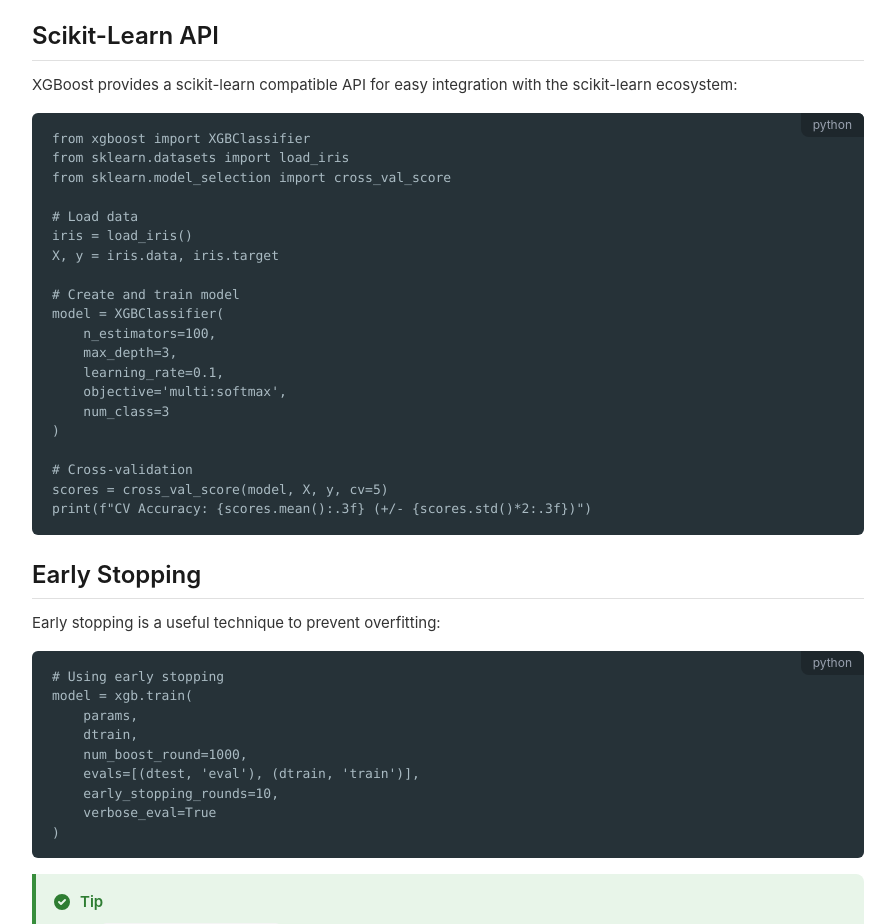
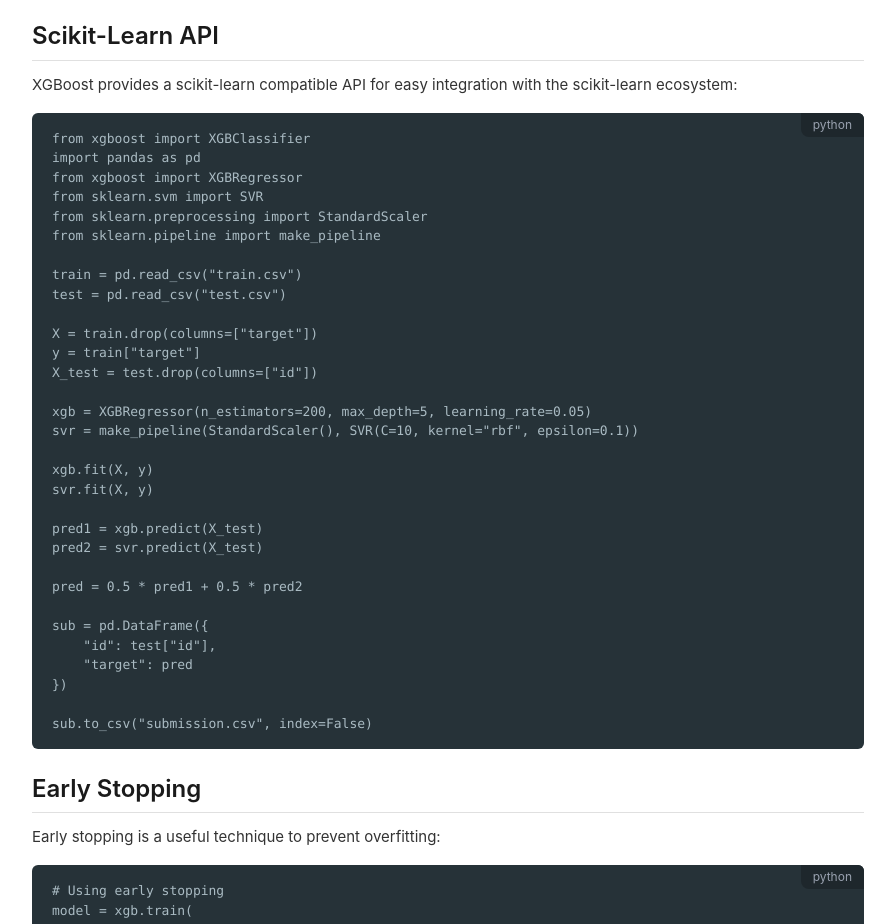
Before and after one commit to Toqtabul/XGBdoc, a React (Vite) app: page /get-started in a window 1280 px wide. Shown: the part 1920-2844 px from the top of the page, without its empty margins (288-1183 px from the left). Built offline with nearby package versions, Linux system fonts and the light colour scheme.

Commit message:
Update GetStarted.jsx

```diff
--- a/src/pages/GetStarted.jsx
+++ b/src/pages/GetStarted.jsx
@@ -103,25 +103,36 @@
         scikit-learn ecosystem:
       </p>
       <CodeBlock language="python">{`from xgboost import XGBClassifier
-from sklearn.datasets import load_iris
-from sklearn.model_selection import cross_val_score
+import pandas as pd
+from xgboost import XGBRegressor
+from sklearn.svm import SVR
+from sklearn.preprocessing import StandardScaler
+from sklearn.pipeline import make_pipeline
 
-# Load data
-iris = load_iris()
-X, y = iris.data, iris.target
+train = pd.read_csv("train.csv")
+test = pd.read_csv("test.csv")
 
-# Create and train model
-model = XGBClassifier(
-    n_estimators=100,
-    max_depth=3,
-    learning_rate=0.1,
-    objective='multi:softmax',
-    num_class=3
-)
+X = train.drop(columns=["target"])
+y = train["target"]
+X_test = test.drop(columns=["id"])
 
-# Cross-validation
-scores = cross_val_score(model, X, y, cv=5)
-print(f"CV Accuracy: {scores.mean():.3f} (+/- {scores.std()*2:.3f})")`}</CodeBlock>
+xgb = XGBRegressor(n_estimators=200, max_depth=5, learning_rate=0.05)
+svr = make_pipeline(StandardScaler(), SVR(C=10, kernel="rbf", epsilon=0.1))
+
+xgb.fit(X, y)
+svr.fit(X, y)
+
+pred1 = xgb.predict(X_test)
+pred2 = svr.predict(X_test)
+
+pred = 0.5 * pred1 + 0.5 * pred2
+
+sub = pd.DataFrame({
+    "id": test["id"],
+    "target": pred
+})
+
+sub.to_csv("submission.csv", index=False)`}</CodeBlock>
 
       <h2 id="early-stopping">Early Stopping</h2>
       <p>
```
